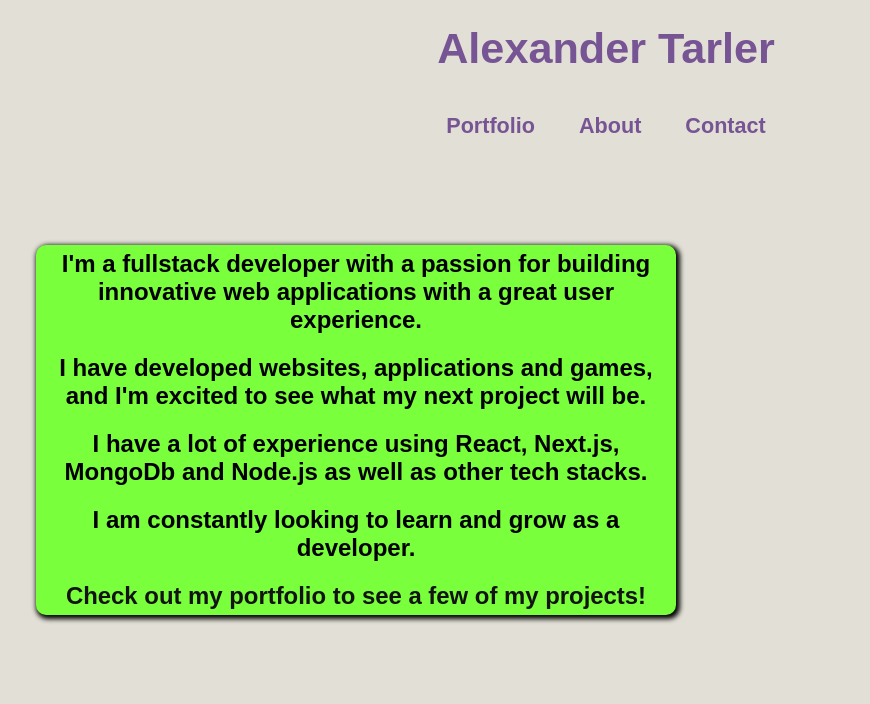
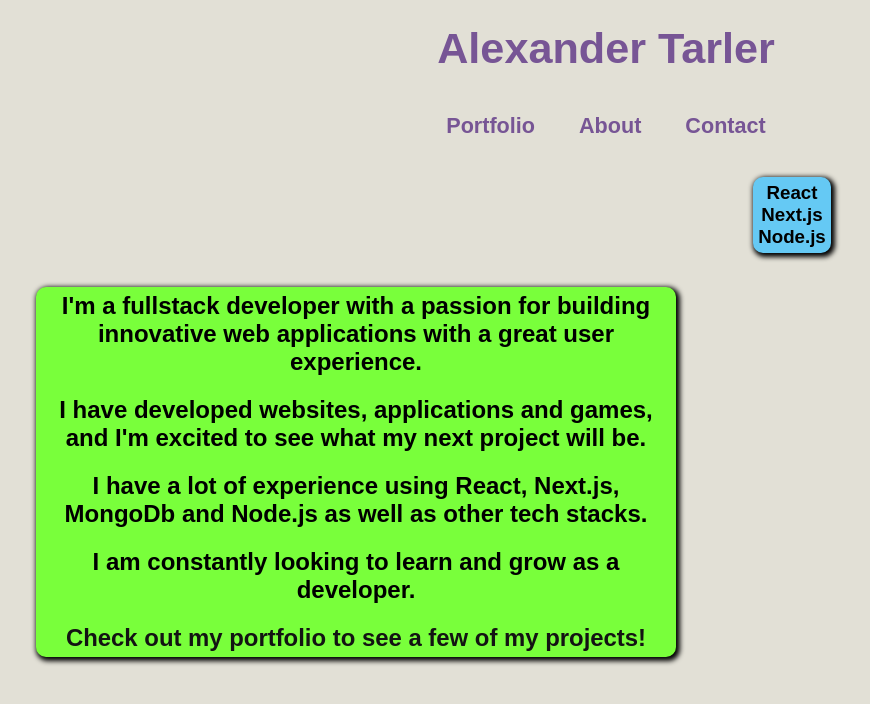
Before and after one commit to AlexanderTarler/Portfolio, a Next.js app: page /about in a window 1280 px wide. Shown: the top 704 px of the page, without its empty margins (34-904 px from the left). Built offline with nearby package versions, Linux system fonts and the light colour scheme.

Commit message:
Changed some CSS for the about page

```diff
--- a/app/about/about.css
+++ b/app/about/about.css
@@ -31,16 +31,14 @@ h5 {
         background-color: rgb(226, 224, 214);
     }
 
-    #about-text-box {
-        background-color: rgb(226, 224, 214);
-    }
-
     h2 {
         background-color: rgb(121, 255, 59);
         margin-bottom: 20;
     }
 
     #about-text-box {
+        position: relative;
+        top: 10vh;
         text-align: center;
         border: none;
         width: 50vw;
@@ -50,4 +48,15 @@ h5 {
         box-shadow: 2px 2px 5px 2px;
         margin-right: 500px;
     }
+
+    #tech-stacks {
+        position: relative;
+        bottom: 50vh;
+        right: 5vw;
+        background-color: rgb(101, 201, 244);
+        border: 5px solid rgb(101, 201, 244);
+        border-radius: 10px;
+        box-shadow: 2px 2px 5px 2px;
+        margin-left: 500px;
+    }
 }
--- a/app/about/page.tsx
+++ b/app/about/page.tsx
@@ -19,6 +19,11 @@ export default function Home() {
                         <h5>Check out my portfolio to see a few of my projects!</h5>
                     </Link>
                 </div>
+                <div id="tech-stacks">
+                    <h3>React</h3>
+                    <h3>Next.js</h3>
+                    <h3>Node.js</h3>
+                </div>
             </main>
         </>
     )
```
